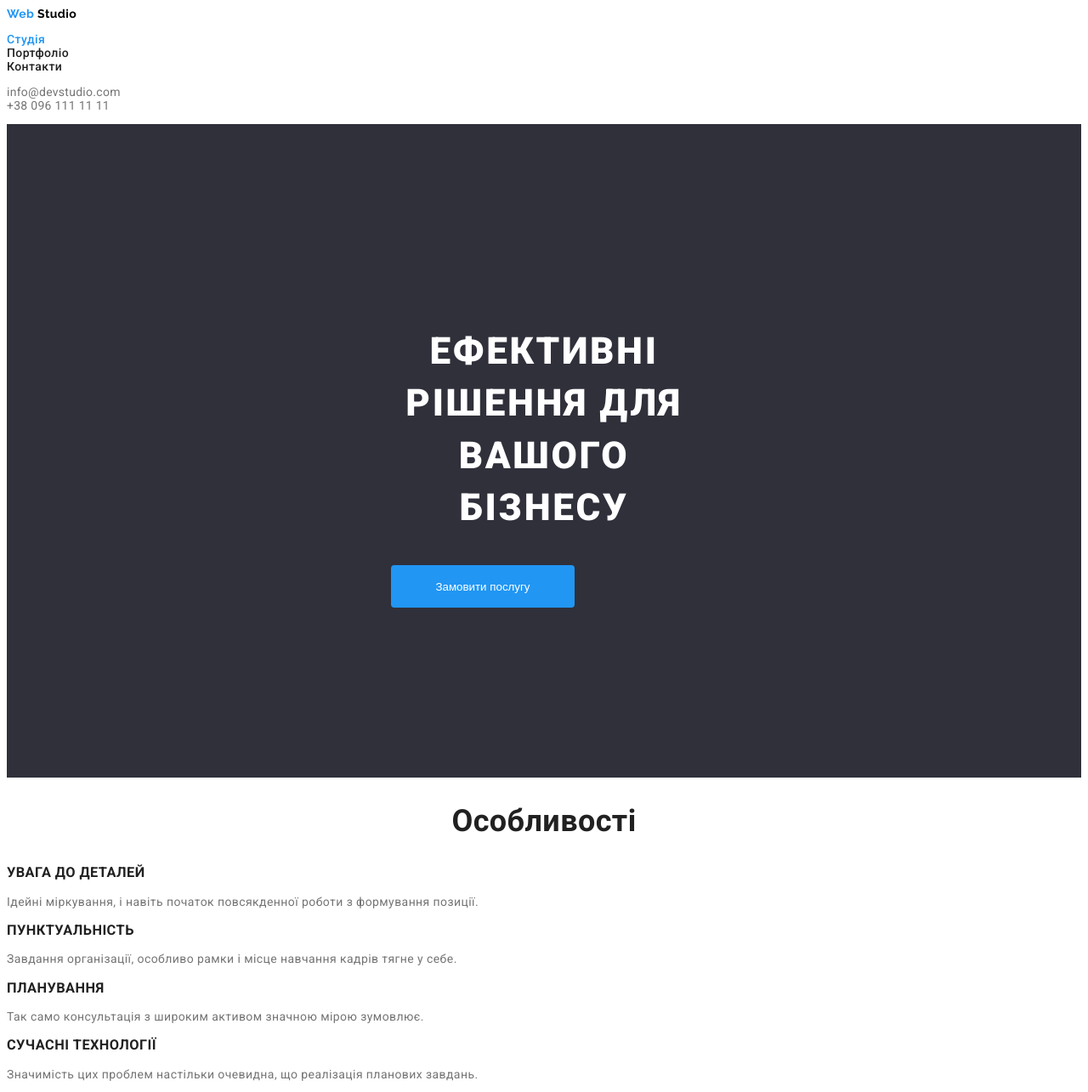
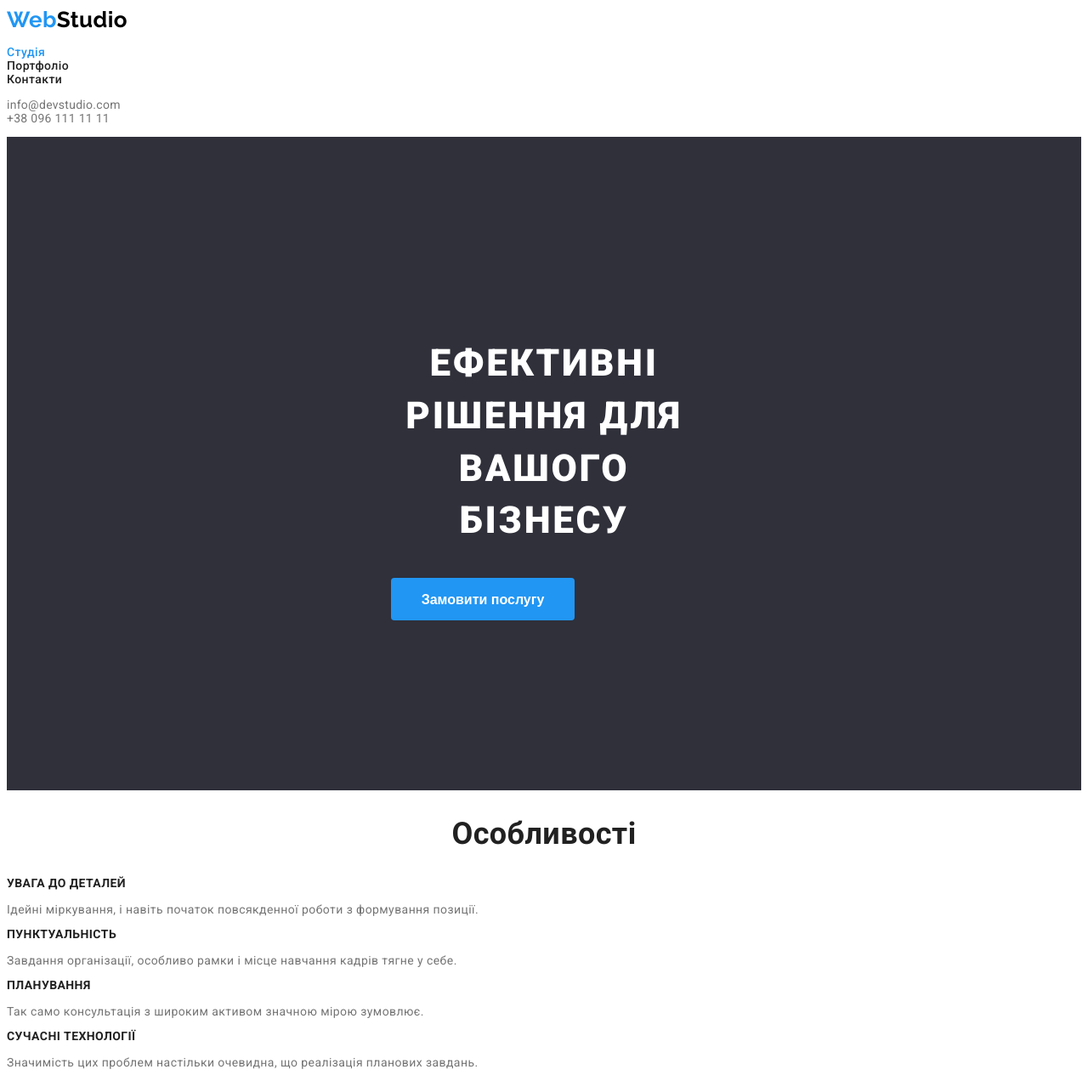
Before and after one commit to Polaolka/goit-markup-hw-02, a plain HTML site: page index.html in a window 1280 px wide. Shown: the top 1285 px of the page at 85% size. Drawn offline with Linux system fonts and the light colour scheme.

Commit message:
Виправляє стилі тексту та заголовків

```diff
--- a/css/styles.css
+++ b/css/styles.css
@@ -27,6 +27,9 @@ body {
 
 .logo {
     font-family: "Raleway", sans-serif;
+    font-weight: 700;
+    font-size: 26px;
+    line-height: 1.19;
     text-decoration: none;
     color: #000000;
 }
@@ -87,6 +90,9 @@ body {
 .features-title {
     font-weight: 700;
     text-transform: uppercase;
+    font-size: 14px;
+    line-height: 1.14;
+
     color: var(--title-text-color);
 }
 
@@ -100,6 +106,11 @@ button {
     padding: 10px 32px;
     width: 216px;
     height: 50px;
+
+    font-weight: 700;
+    font-size: 16px;
+    line-height: 1.88;
+
     color: var(--white-color);
     background-color: var(--acsent-color);
 }
@@ -114,6 +125,11 @@ button {
     font-weight: 500;
     font-size: 16px;
     color: var(--title-text-color);
+}
+
+.team p {
+    font-size: 16px;
+    line-height: 1.19;
 }
 
 /* Footer */
```
Also changed, not shown: index.html (+1 -2 lines), portfolio.html (+3 -4 lines).
